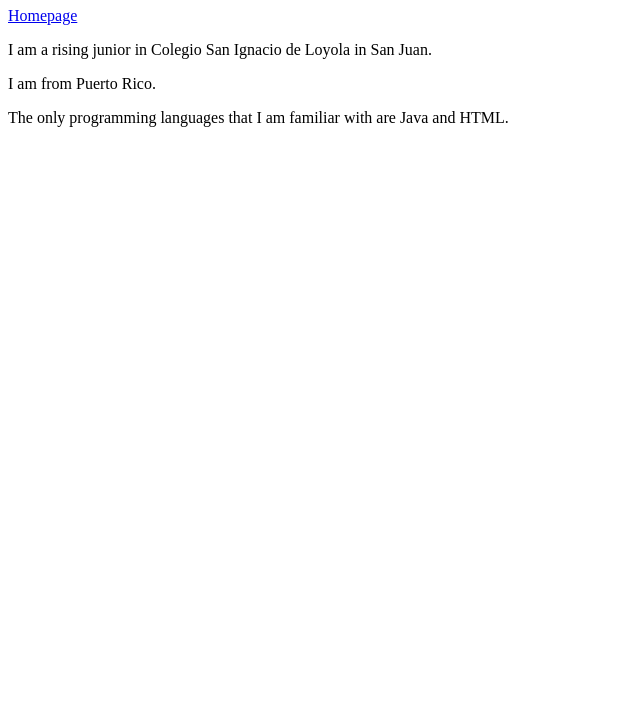
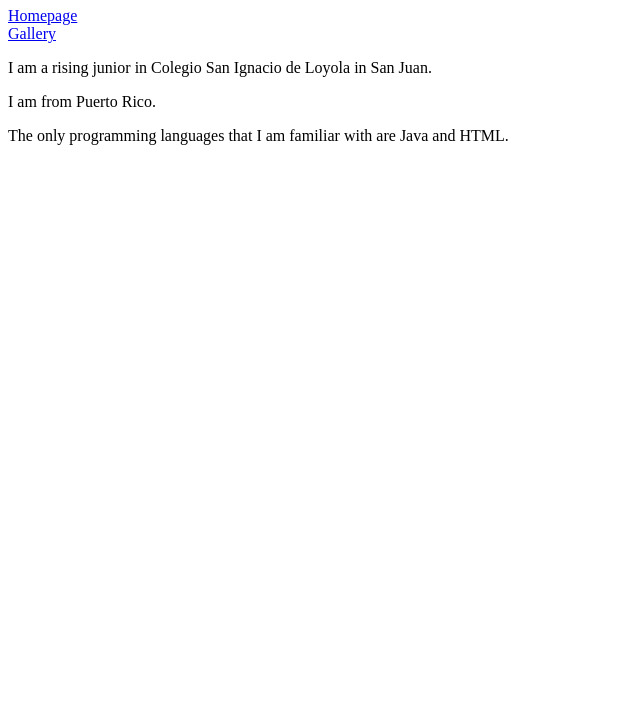
Before and after one commit to marsmarz/FELords, a plain HTML site: page about.html in a window 1280 px wide. Shown: the part 73-800 px from the top of the page, without its empty margins (0-640 px from the left). Drawn offline with Linux system fonts and the light colour scheme.

Commit message:
third commit

```diff
--- a/about.html
+++ b/about.html
@@ -8,7 +8,8 @@
 
     <body>
         <h1>About Mario Sánchez</h1>
-        <a href="index.html">Homepage</a>
+        <a href="index.html">Homepage</a><br>
+        <a href="gallery.html">Gallery</a>
         <p>I am a rising junior in Colegio San Ignacio de Loyola in San Juan.</p>
         <p>I am from Puerto Rico.</p>
         <p>The only programming languages that I am familiar with are Java and HTML.</p>
```
Also changed, not shown: gallery.html (+12 -0 lines), index.html (+1 -0 lines).
